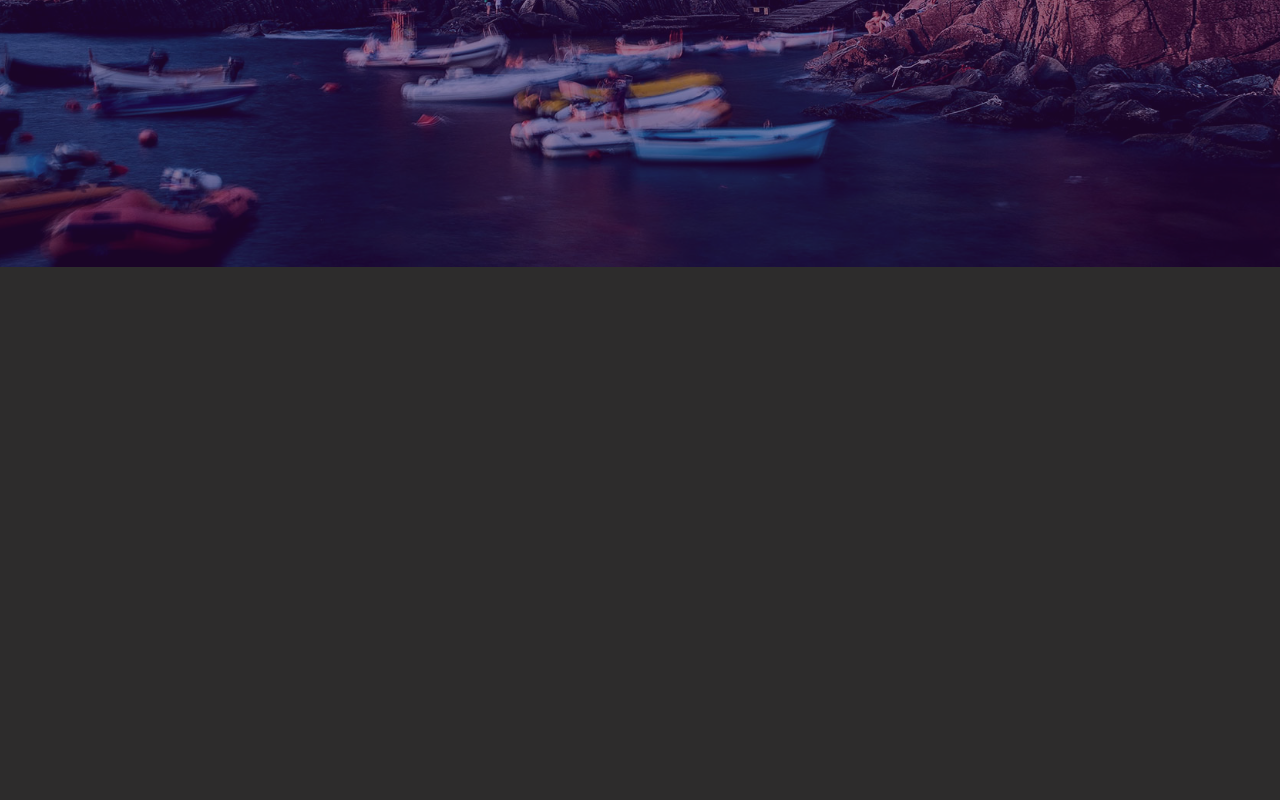
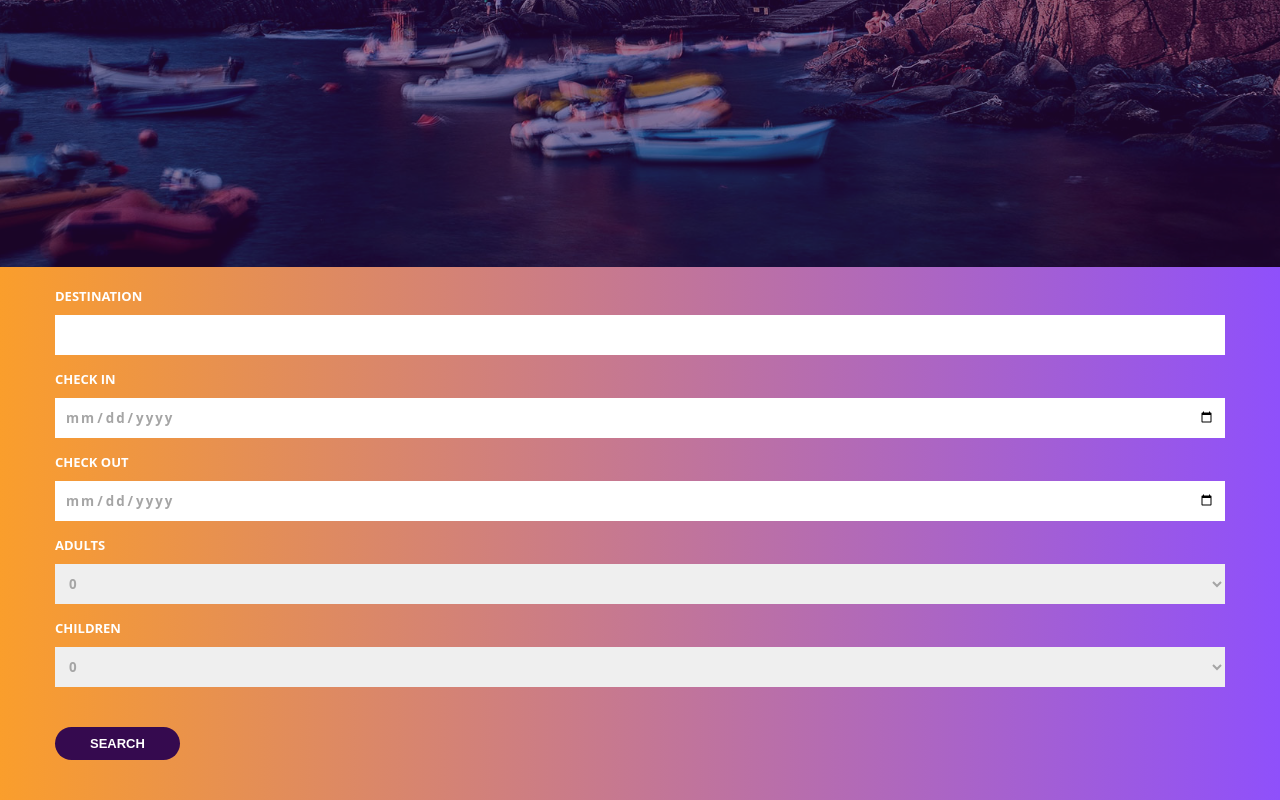
Before and after one commit to nelsonwenner/react-hotel-web, a React (Create React App) app: page / in a window 1280 px wide. Shown: the part 533-1333 px from the top of the page. Before the commit the page ends 800 px from the top, so only its background shows below. Built offline with nearby package versions, Linux system fonts and the light colour scheme.

Commit message:
feature: create component input group

```diff
--- a/src/components/Banner/Banner.js
+++ b/src/components/Banner/Banner.js
@@ -1,5 +1,7 @@
 import React from 'react';
 import './banner.css';
+
+import InputGroup from '../common/InputGroup/InputGroup';
 
 const Banner = () => {
   return (
@@ -10,11 +12,10 @@ const Banner = () => {
             <h1 className="title">Discover</h1>
             <h2 className="subtitle">Luxury hotels</h2>
           </div>
-          <button href="#" className="btn btn-gradient">Explore now
-            <span className="dots"><li className="fast fa-ellipsis"></li></span>
-          </button>
+          <button href="#" className="btn btn-gradient">Explore now</button>
         </div>
       </div>
+      <InputGroup />
     </main>
   )
 }
--- a/src/components/Banner/banner.css
+++ b/src/components/Banner/banner.css
@@ -46,7 +46,10 @@
   font-size: 1.3rem;
   font-weight: bold;
   text-transform: uppercase;
-  padding: .5rem 3.5rem;
+  padding-top: .9rem;
+  padding-bottom: .9rem;
+  padding-left: 3.5rem;
+  padding-right: 3.5rem;
   border: none;
   border-radius: 10rem;
 }
--- /dev/null
+++ b/src/components/common/InputGroup/InputGroup.js
@@ -0,0 +1,50 @@
+import React from 'react';
+import './input-group.css';
+
+const InputGroup = () => {
+  return (
+    <section className="booking">
+      <div className="container">
+        <form action="" className="form">
+          <div className="input-group pt-15">
+            <label for="destination" className="input-label">Destination</label>
+            <input type="text" className="input" id="destination"></input>
+          </div>
+          <div className="input-group">
+            <label for="check-in" className="input-label">Check in</label>
+            <input type="date" className="input" id="check-in"></input>
+          </div>
+          <div className="input-group">
+            <label for="check-out" className="input-label">Check out</label>
+            <input type="date" className="input" id="check-out" />
+          </div>
+          <div className="input-group">
+            <label for="adults" className="input-label">Adults</label>
+            <select className="options" id="adults">
+              <option value="0">0</option>
+              <option value="0">1</option>
+              <option value="0">2</option>
+              <option value="0">3</option>
+              <option value="0">4</option>
+              <option value="0">5</option>
+            </select>
+          </div>
+          <div className="input-group">
+            <label for="children" className="input-label">Children</label>
+            <select className="options" id="children">
+              <option value="0">0</option>
+              <option value="0">1</option>
+              <option value="0">2</option>
+              <option value="0">3</option>
+              <option value="0">4</option>
+              <option value="0">5</option>
+            </select>
+          </div>
+          <button type="submit" className="btn form-btn btn-purple">Search</button>
+        </form>
+      </div>
+    </section>
+  )
+}
+
+export default InputGroup;
--- /dev/null
+++ b/src/components/common/InputGroup/input-group.css
@@ -0,0 +1,48 @@
+.booking {
+  background-image: var(--gradient-color);
+}
+
+.pt-15 {
+  padding-top: 2rem;
+}
+
+.input-group {
+  padding-bottom: 1.5rem;
+}
+
+.input-label {
+  display: block;
+  font-size: 1.3rem;
+  text-transform: uppercase;
+  color: #fff;
+  font-weight: bold;
+  margin-bottom: 1rem;
+}
+
+.input,
+.options {
+  outline: none;
+  border: none;
+  width: 100%;
+  min-height: 4rem;
+  padding: 1rem;
+  font-weight: bold;
+  color: #a5a5a5;
+  letter-spacing: 2px;
+  font-family: 'Open Sans', sans-serif;
+  /*resize: none;*/
+}
+
+.form-btn {
+  margin-top: 2.5rem;
+  margin-bottom: 4rem;
+  cursor: pointer;
+}
+
+.btn-purple {
+  background-color: var(--purple-solid);
+}
+
+.btn-purple:hover {
+  background-color: #56247f;
+}
```
